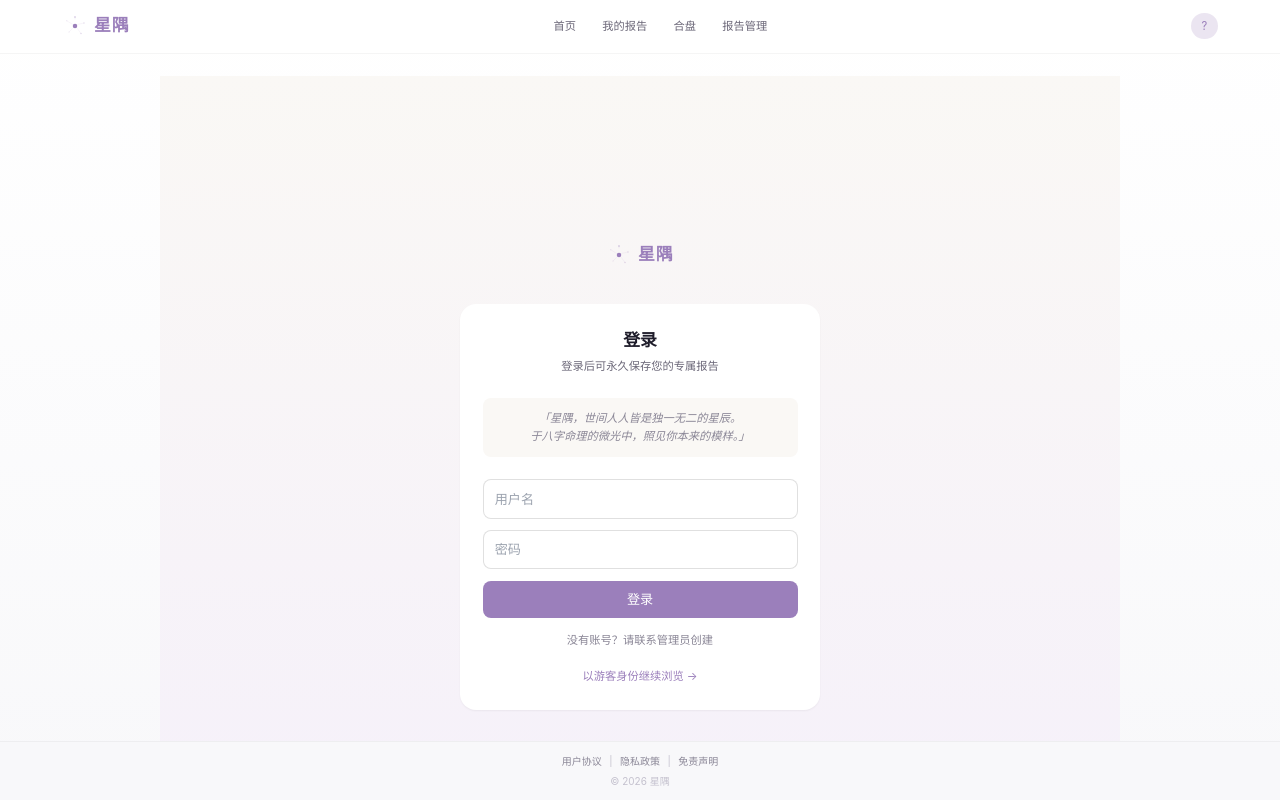
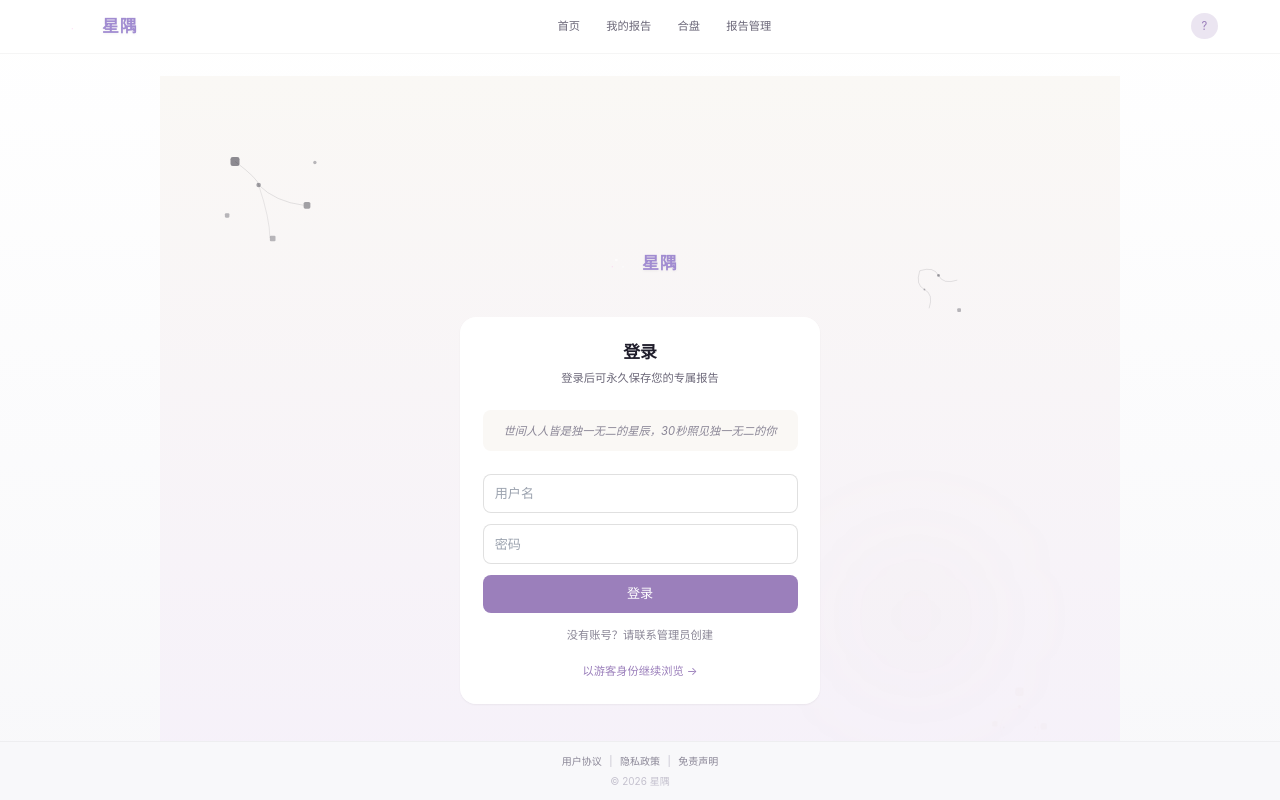
Before and after one commit to h94ns59n89-cmyk/fate-gate, a Next.js app: page /login in a window 1280 px wide. Built offline with nearby package versions, Linux system fonts and the light colour scheme.

Commit message:
fix: a tag to Link + rm unused vars + logo redesign

```diff
--- a/src/app/login/page.tsx
+++ b/src/app/login/page.tsx
@@ -2,6 +2,7 @@
 
 import { useState } from 'react';
 import { useRouter } from 'next/navigation';
+import Link from 'next/link';
 import { useUserStore } from '@/stores/userStore';
 import { Logo } from '@/components/common/Logo';
 
@@ -40,13 +41,47 @@ export default function LoginPage() {
   };
 
   return (
-    <div className="flex min-h-screen flex-col items-center justify-center bg-gradient-to-b from-[#FAF8F5] to-[#F5F0FA] p-4">
-      <div className="w-full max-w-sm">
+    <div className="relative flex min-h-screen flex-col items-center justify-center overflow-hidden bg-gradient-to-b from-[#FAF8F5] to-[#F5F0FA] p-4">
+      {/* Background illustration */}
+      <div className="pointer-events-none absolute inset-0 select-none" aria-hidden="true">
+        <svg className="absolute left-[5%] top-[8%] h-36 w-36 text-[#9B7FBB]/6" viewBox="0 0 120 120" fill="none">
+          <rect x="20" y="15" width="8" height="8" rx="2" fill="currentColor" opacity="0.5" />
+          <rect x="85" y="55" width="6" height="6" rx="1.5" fill="currentColor" opacity="0.4" />
+          <rect x="55" y="85" width="5" height="5" rx="1" fill="currentColor" opacity="0.3" />
+          <rect x="15" y="65" width="4" height="4" rx="1" fill="currentColor" opacity="0.3" />
+          <circle cx="45" cy="40" r="2" fill="currentColor" opacity="0.4" />
+          <circle cx="95" cy="20" r="1.5" fill="currentColor" opacity="0.3" />
+          <path d="M24 19 Q 45 35 45 40 Q 60 55 85 58" stroke="currentColor" strokeWidth="0.4" opacity="0.25" fill="none" />
+          <path d="M45 40 Q 55 70 55 87" stroke="currentColor" strokeWidth="0.4" opacity="0.2" fill="none" />
+        </svg>
+        <svg className="absolute bottom-[12%] right-[5%] h-28 w-28 text-[#C9A88D]/10" viewBox="0 0 100 100" fill="none">
+          <circle cx="50" cy="50" r="18" stroke="currentColor" strokeWidth="0.4" opacity="0.3" />
+          <circle cx="50" cy="50" r="8" stroke="currentColor" strokeWidth="0.3" opacity="0.2" />
+          <rect x="46" y="12" width="8" height="8" rx="2" fill="currentColor" opacity="0.4" />
+          <rect x="70" y="46" width="6" height="6" rx="1.5" fill="currentColor" opacity="0.3" />
+          <rect x="24" y="44" width="5" height="5" rx="1" fill="currentColor" opacity="0.3" />
+          <circle cx="50" cy="30" r="1.5" fill="currentColor" opacity="0.4" />
+          <circle cx="35" cy="50" r="1" fill="currentColor" opacity="0.3" />
+          <circle cx="65" cy="50" r="1" fill="currentColor" opacity="0.3" />
+        </svg>
+        <svg className="absolute right-[15%] top-[22%] h-20 w-20 text-[#D4C0B0]/12" viewBox="0 0 80 80" fill="none">
+          <path d="M20 20 Q35 15 40 25 Q45 35 60 30" stroke="currentColor" strokeWidth="0.4" opacity="0.3" fill="none" />
+          <path d="M20 20 Q15 35 25 40 Q35 45 30 60" stroke="currentColor" strokeWidth="0.4" opacity="0.3" fill="none" />
+          <circle cx="40" cy="25" r="1.5" fill="currentColor" opacity="0.4" />
+          <circle cx="25" cy="40" r="1" fill="currentColor" opacity="0.3" />
+          <rect x="60" y="60" width="4" height="4" rx="1" fill="currentColor" opacity="0.3" />
+        </svg>
+        {/* Subtle glowing orbs */}
+        <div className="absolute left-[20%] top-[30%] h-40 w-40 rounded-full bg-[#9B7FBB]/4 blur-3xl" />
+        <div className="absolute right-[15%] bottom-[25%] h-32 w-32 rounded-full bg-[#C9A88D]/5 blur-3xl" />
+      </div>
+
+      <div className="relative z-10 w-full max-w-sm">
         <div className="mb-8 text-center">
           <Logo size="md" />
         </div>
 
-        <div className="rounded-[16px] bg-[#FFFFFF] p-6 shadow-sm">
+        <div className="rounded-[16px] bg-[#FFFFFF]/95 p-6 shadow-sm backdrop-blur-sm">
           <h1 className="mb-1 text-center text-lg font-semibold text-[#1F1D2B]">登录</h1>
           <p className="mb-6 text-center text-xs leading-relaxed text-[#6B6778]">
             登录后可永久保存您的专属报告
@@ -54,9 +89,7 @@ export default function LoginPage() {
 
           <div className="mb-6 rounded-[8px] bg-[#FAF8F5] px-4 py-3 text-center">
             <p className="text-xs italic leading-relaxed text-[#8A8696]">
-              「星隅，世间人人皆是独一无二的星辰。
-              <br />
-              于八字命理的微光中，照见你本来的模样。」
+              世间人人皆是独一无二的星辰，30秒照见独一无二的你
             </p>
           </div>
 
@@ -94,12 +127,12 @@ export default function LoginPage() {
           </p>
 
           <div className="mt-4 text-center">
-            <a
+            <Link
               href="/"
               className="text-xs text-[#9B7FBB] transition-colors hover:text-[#8A6EAA]"
             >
               以游客身份继续浏览 →
-            </a>
+            </Link>
           </div>
         </div>
       </div>
--- a/src/components/common/Logo.tsx
+++ b/src/components/common/Logo.tsx
@@ -7,9 +7,9 @@ interface LogoProps {
 }
 
 const sizes = {
-  sm: { icon: 20, text: 'text-base' },
-  md: { icon: 24, text: 'text-lg' },
-  lg: { icon: 32, text: 'text-2xl' },
+  sm: { icon: 24, text: 'text-base' },
+  md: { icon: 32, text: 'text-lg' },
+  lg: { icon: 44, text: 'text-2xl' },
 };
 
 export function Logo({ size = 'md', showText = true, className = '' }: LogoProps) {
@@ -20,41 +20,54 @@ export function Logo({ size = 'md', showText = true, className = '' }: LogoProps
       <svg
         width={s.icon}
         height={s.icon}
-        viewBox="0 0 32 32"
+        viewBox="0 0 48 48"
         fill="none"
         xmlns="http://www.w3.org/2000/svg"
         aria-label="星隅"
         role="img"
       >
         <defs>
-          <linearGradient id="star-grad" x1="0" y1="0" x2="32" y2="32">
-            <stop offset="0%" stopColor="#BBA3D5" />
-            <stop offset="100%" stopColor="#7D5FA0" />
+          <linearGradient id="blob-a" x1="0" y1="0" x2="48" y2="48">
+            <stop offset="0%" stopColor="#FF9A9E" />
+            <stop offset="50%" stopColor="#FAD0C4" />
+            <stop offset="100%" stopColor="#FBC2EB" />
+          </linearGradient>
+          <linearGradient id="blob-b" x1="48" y1="0" x2="0" y2="48">
+            <stop offset="0%" stopColor="#A18CD1" />
+            <stop offset="50%" stopColor="#FBC2EB" />
+            <stop offset="100%" stopColor="#A18CD1" />
+          </linearGradient>
+          <linearGradient id="blob-c" x1="24" y1="0" x2="24" y2="48">
+            <stop offset="0%" stopColor="#FFD1FF" stopOpacity="0.6" />
+            <stop offset="100%" stopColor="#E0BBE4" stopOpacity="0.3" />
           </linearGradient>
         </defs>
 
-        <circle cx="16" cy="16" r="3" fill="#9B7FBB" />
-
-        <circle cx="16" cy="4" r="1.2" fill="#9B7FBB" opacity="0.35" />
-        <circle cx="28" cy="12" r="1" fill="#9B7FBB" opacity="0.25" />
-        <circle cx="24" cy="26" r="1" fill="#9B7FBB" opacity="0.3" />
-        <circle cx="8" cy="24" r="0.8" fill="#9B7FBB" opacity="0.2" />
-        <circle cx="5" cy="9" r="0.8" fill="#9B7FBB" opacity="0.25" />
-
-        <line x1="16" y1="4" x2="16" y2="7" stroke="#9B7FBB" strokeWidth="0.5" opacity="0.25" />
-        <line x1="28" y1="12" x2="19" y2="14" stroke="#9B7FBB" strokeWidth="0.5" opacity="0.2" />
-        <line x1="24" y1="26" x2="19" y2="19" stroke="#9B7FBB" strokeWidth="0.5" opacity="0.2" />
-        <line x1="8" y1="24" x2="13" y2="19" stroke="#9B7FBB" strokeWidth="0.5" opacity="0.2" />
-        <line x1="5" y1="9" x2="13" y2="14" stroke="#9B7FBB" strokeWidth="0.5" opacity="0.2" />
-
+        {/* Back blob */}
         <path
-          d="M16 6 L18 12 L24 14 L18 16 L16 22 L14 16 L8 14 L14 12 Z"
-          fill="url(#star-grad)"
-          opacity="0.9"
+          d="M36 10C40 10 44 14 44 20C44 26 42 32 38 36C34 40 28 42 22 42C16 42 10 40 6 36C2 32 4 24 6 18C8 12 12 8 18 6C24 4 32 10 36 10Z"
+          fill="url(#blob-b)"
+          opacity="0.35"
         />
+        {/* Front blob */}
+        <path
+          d="M32 12C37 12 40 15 42 20C44 25 42 32 38 36C34 40 28 40 22 40C16 40 10 38 8 34C6 30 6 24 8 18C10 12 14 8 20 8C26 8 27 12 32 12Z"
+          fill="url(#blob-a)"
+          opacity="0.55"
+        />
+        {/* Highlight */}
+        <path
+          d="M26 14C30 14 34 17 36 22C38 27 36 32 32 35C28 38 22 38 18 35C14 32 12 27 14 22C16 17 22 14 26 14Z"
+          fill="url(#blob-c)"
+          opacity="0.5"
+        />
+        {/* Small accent dots */}
+        <circle cx="20" cy="18" r="2" fill="#FFFFFF" opacity="0.6" />
+        <circle cx="30" cy="28" r="1.5" fill="#FFFFFF" opacity="0.4" />
+        <circle cx="14" cy="28" r="1" fill="#FBC2EB" opacity="0.5" />
       </svg>
       {showText && (
-        <span className={`font-serif font-semibold tracking-wider text-[#9B7FBB] ${s.text}`}>
+        <span className="font-serif font-semibold tracking-wider text-[#A18CD1] drop-shadow-sm" style={{ fontSize: size === 'sm' ? '1rem' : size === 'md' ? '1.125rem' : '1.5rem' }}>
           星隅
         </span>
       )}
```
Also changed, not shown: src/app/admin/page.tsx (+8 -11 lines).
